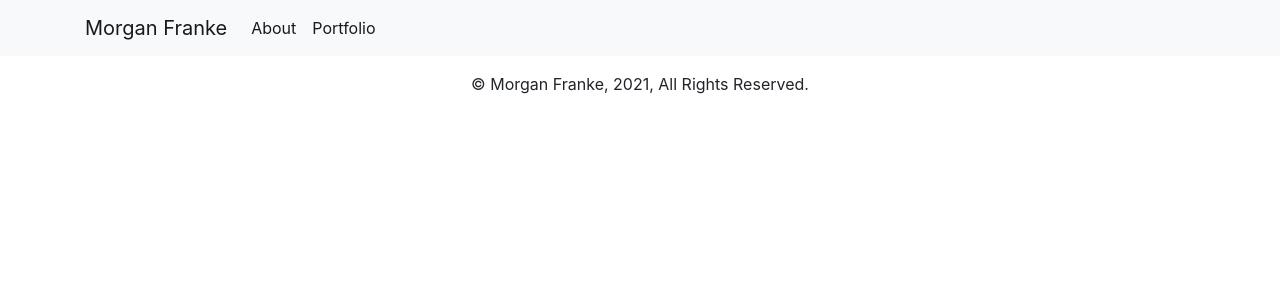
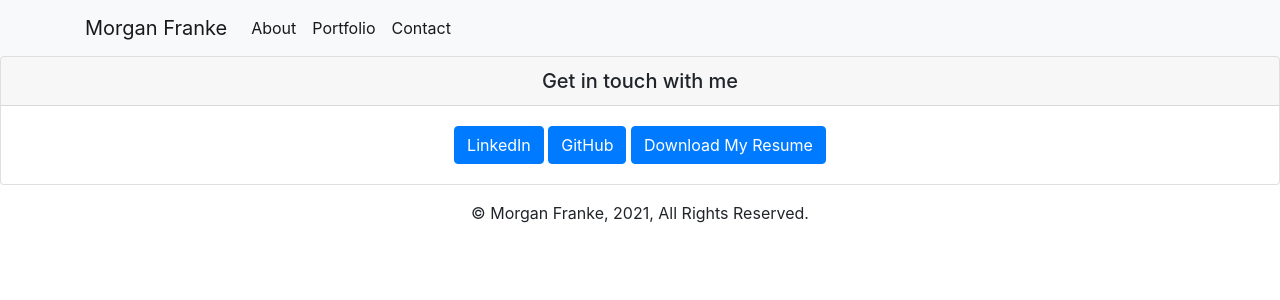
Before and after one commit to morganleighfranke/react-portfolio, a React (Create React App) app: page /pages/contact in a window 1280 px wide. Shown: the top 300 px of the page. Built offline with nearby package versions, Linux system fonts and the light colour scheme.

Commit message:
all pages working

```diff
--- a/src/App.js
+++ b/src/App.js
@@ -16,7 +16,7 @@ function App() {
           <Route exact path="/" component={Home} />
           <Route path="/pages/about" component={About} />
           <Route path="/pages/portfolio" component={Portfolio} />
-          <Route path="/contact" component={Contact} />
+          <Route path="/pages/contact" component={Contact} />
           </Switch>
           <Footer />
     </div>
--- /dev/null
+++ b/src/components/ContactCard/index.js
@@ -0,0 +1,23 @@
+import React from "react";
+
+function ContactCard() {
+    return(
+        <div className="card">
+        <h5 className="card-header text-center">Get in touch with me</h5>
+        <div className="card-body text-center">
+            <a href="http://www.linkedin.com/in/morganfranke" className="btn btn-primary" target="_blank" rel="noreferrer">LinkedIn</a>
+            <span> </span>
+
+            <a href="https://github.com/morganleighfranke" className="btn btn-primary" target="_blank" rel="noreferrer">GitHub</a>
+            <span> </span>
+            <a href="./assets/images/Morgan Franke Technical Resume.pdf" download="Morgan_Franke_Resume">
+                <button type="submit" className="btn btn-primary">Download My Resume</button>
+            </a>
+        </div>
+        </div>
+
+        )
+
+}
+
+export default ContactCard;
--- a/src/components/Header/index.js
+++ b/src/components/Header/index.js
@@ -6,7 +6,7 @@ function Header () {
         <header>
             <nav className="navbar navbar-expand-lg navbar-light bg-light">
                 <div className="container">
-                <a className="navbar-brand" href="/pages/home">Morgan Franke</a>
+                <a className="navbar-brand" href="/">Morgan Franke</a>
                     <button className="navbar-toggler" type="button" data-toggle="collapse" data-target="#navbarSupportedContent" aria-controls="navbarSupportedContent" aria-expanded="false" aria-label="Toggle navigation">
                          <span className="navbar-toggler-icon"></span>
                     </button>
@@ -18,6 +18,9 @@ function Header () {
                  <li className="nav-item active">
                      <a className="nav-link" href="/pages/portfolio">Portfolio<span className="sr-only">(current)</span></a>
                  </li>
+                 <li className="nav-item active">
+                     <a className="nav-link" href="/pages/contact">Contact<span className="sr-only">(current)</span></a>
+                 </li>
              </ul>
             </div>
         </div>
--- a/src/components/ProjectCard/index.js
+++ b/src/components/ProjectCard/index.js
@@ -1,7 +1,5 @@
 import React from "react";
 import "./style.css";
-import PWA from "./images/PWA.png";
-import EmployeeDirectory from "./images/employeedirectory.png";
 
 function ProjectCard(props) {
   const projectData = [
@@ -64,9 +62,9 @@ function ProjectCard(props) {
         <div className="card-body">
           <h5 className="card-title">{project.title}</h5>
           <p>{project.description}</p>
-          <a href={project.githublink} target="_blank">Github Repository</a>
+          <a href={project.githublink} target="_blank" rel="noreferrer">Github Repository</a>
           <br/>
-          <a href={project.deployedlink} target="_blank">Deployed Application</a>
+          <a href={project.deployedlink} target="_blank" rel="noreferrer">Deployed Application</a>
         </div>
       </div>
     </div>
--- a/src/pages/contact.js
+++ b/src/pages/contact.js
@@ -0,0 +1,11 @@
+import React from "react";
+import ContactCard from "../components/ContactCard";
+
+function Contact () {
+    return(
+    <ContactCard />
+
+    );
+};
+
+export default Contact;
--- a/src/pages/home.js
+++ b/src/pages/home.js
@@ -1,10 +1,10 @@
 import React from "react";
-
+import Bio from "../components/Bio";
 
 function Home() {
     return(
         <div>
-            <h1>Home Page</h1>
+        <Bio />
 
         </div>
     )
```
Also changed, not shown: src/components/ProjectCard/images/PWA.png (deleted), src/components/ProjectCard/images/employeedirectory.png (deleted).
